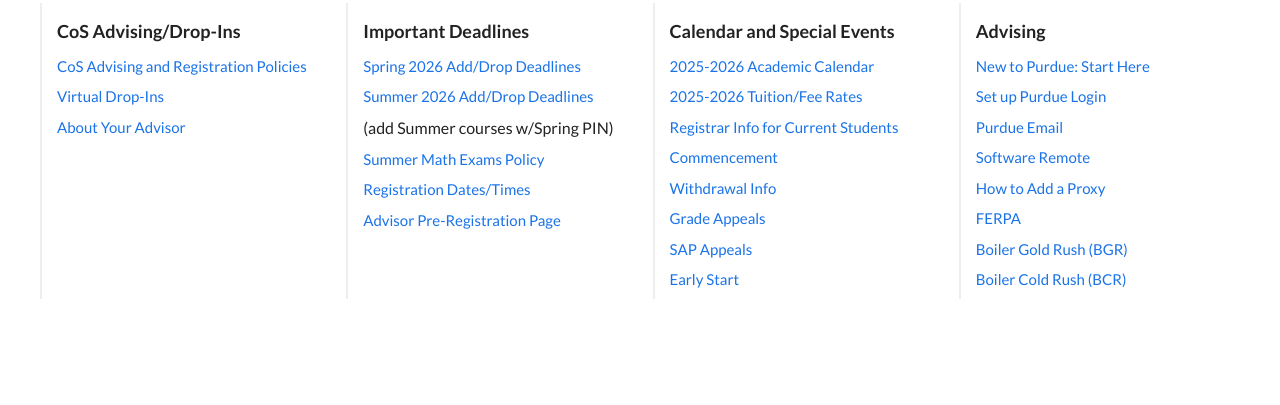
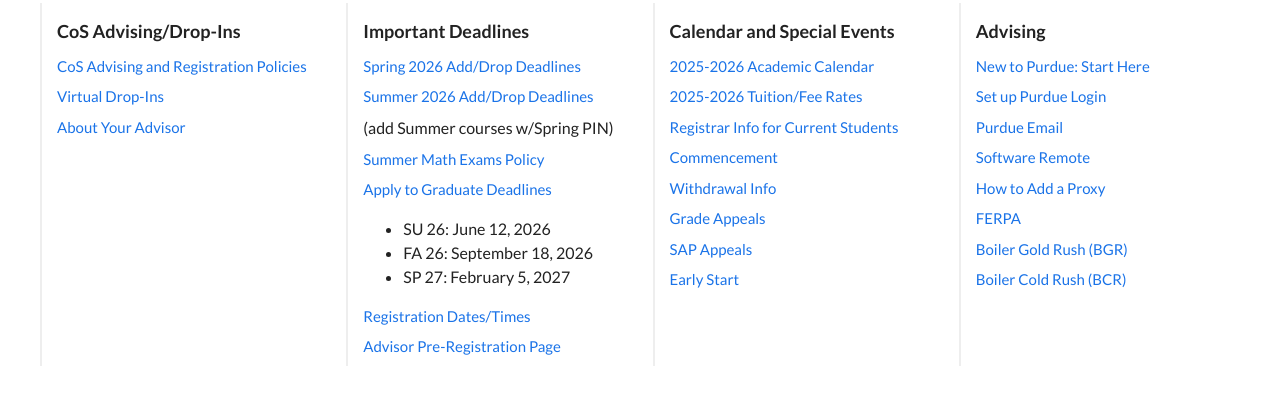
Before and after one commit to mdknight-aa/Advising-Webpage, a plain HTML site: page quicklinks.html in a window 1280 px wide. Shown: the part 105-510 px from the top of the page. Drawn offline with Linux system fonts and the light colour scheme.

Commit message:
Update quicklinks.html

```diff
--- a/quicklinks.html
+++ b/quicklinks.html
@@ -87,6 +87,12 @@
       <a href="https://catalog.purdue.edu/preview_program.php?catoid=18&poid=33639">Summer 2026 Add/Drop Deadlines</a>
       (add Summer courses w/Spring PIN)
       <a href="https://www.math.purdue.edu/academic/courses/remote-testing">Summer Math Exams Policy</a>
+      <a> Apply to Graduate Deadlines </a>
+      <ul>
+        <li> SU 26: June 12, 2026</li>
+        <li>FA 26: September 18, 2026</li>
+        <li>SP 27: February 5, 2027</li>
+      </ul>
       <a href="https://www.purdue.edu/registrar/currentStudents/registrationFaq.html"> Registration Dates/Times </a>
       <a href="https://www.purdue.edu/registrar/faculty/advisors/pre-registration.html"> Advisor Pre-Registration Page</a>
     </div>
```
